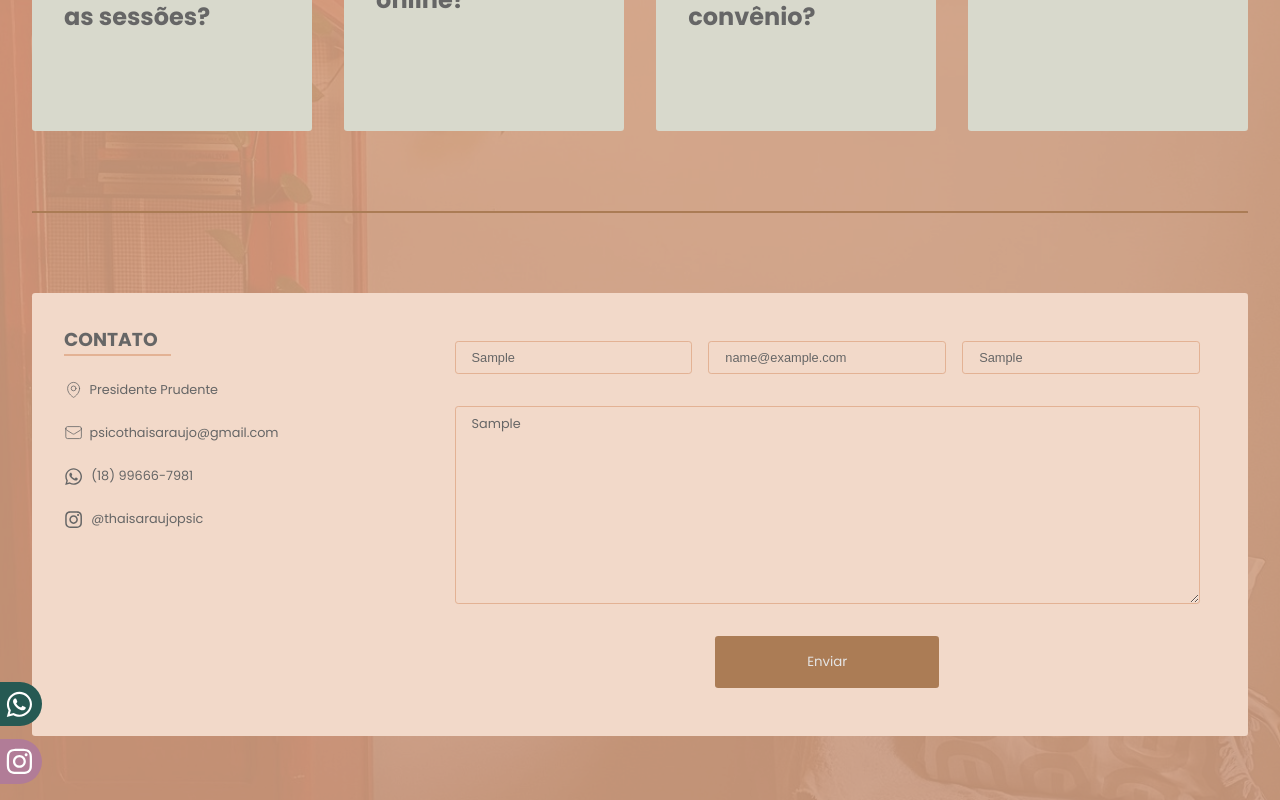
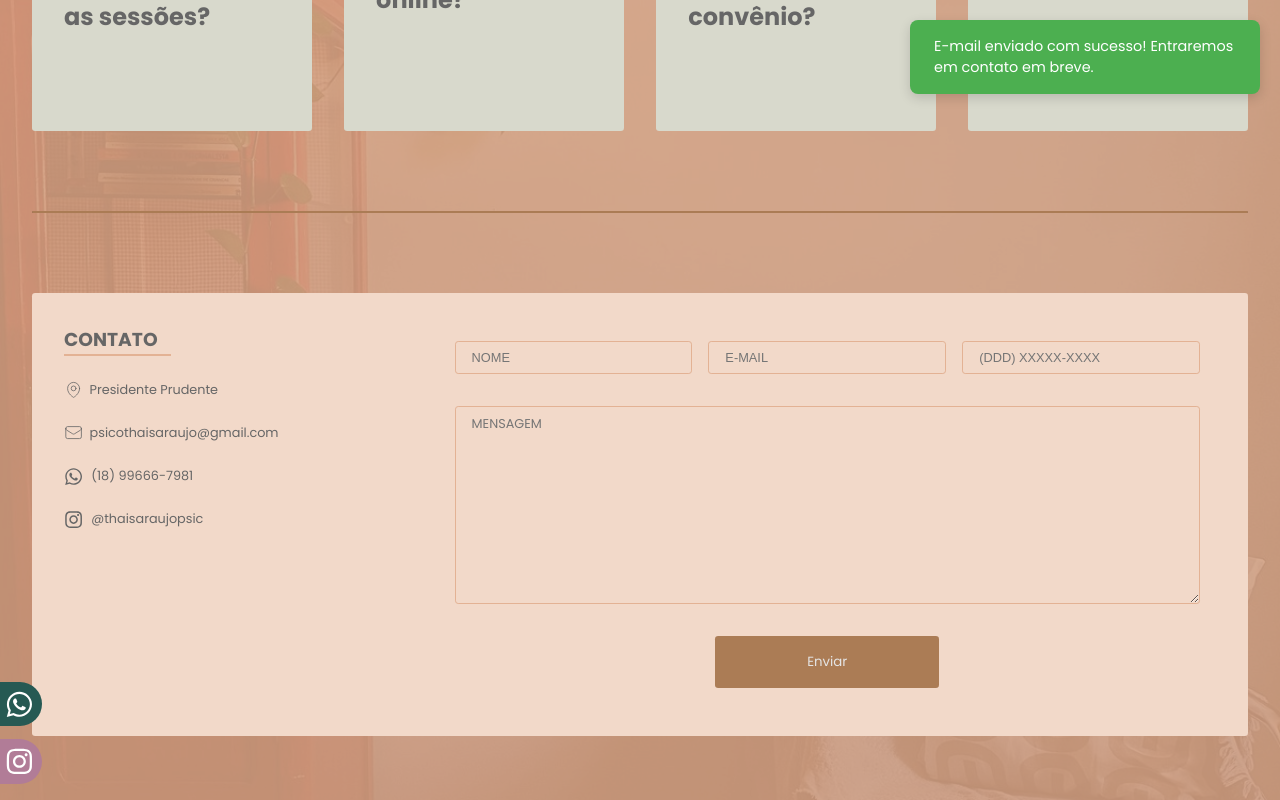
Before and after one commit to caueperuque/landing-page-psi, a React (Vite) app: page / in a window 1280 px wide. Both pictures are taken after typing "Sample", "name@example.com", "Sample", "Sample" into the empty fields and a click on the button "Enviar". Shown: the part 1845-2645 px from the top of the page. Built offline with nearby package versions, Linux system fonts and the light colour scheme.

Commit message:
feat: melhorias no componente de contato com validação de formulário e notificação de envio

```diff
--- a/src/components/Contact/index.tsx
+++ b/src/components/Contact/index.tsx
@@ -1,28 +1,29 @@
-import { zodResolver } from "@hookform/resolvers/zod";
-import { useForm } from "react-hook-form";
-import * as emailjs from "emailjs-com";
-import { z } from "zod";
-import { MapPinIcon, EnvelopeIcon } from "@heroicons/react/24/outline";
+import * as emailjs from 'emailjs-com';
+import { useState } from 'react';
+import { useForm } from 'react-hook-form';
+import { FaInstagram, FaSpinner, FaWhatsapp } from 'react-icons/fa';
+import { z } from 'zod';
+import { EnvelopeIcon, MapPinIcon } from '@heroicons/react/24/outline';
+import { zodResolver } from '@hookform/resolvers/zod';
 import {
-  Button,
-  ContactContentComponent,
-  ContactLayoutComponent,
-  DataContactComponent,
-  DataContactContentComponent,
-  Divisor,
-  FieldsComponent,
-  FormComponent,
-  InputComponent,
-  TextAreaComponent,
-  TitleComponent,
-} from "./styles";
-import { FaInstagram, FaWhatsapp } from "react-icons/fa";
+    Button, ContactContentComponent, ContactLayoutComponent, DataContactComponent,
+    DataContactContentComponent, Divisor, FieldsComponent, FormComponent, InputComponent,
+    NotificacaoComponent, TextAreaComponent, TitleComponent
+} from './styles';
+
 export const Contact = () => {
+  const [valorTelefone, setValorTelefone] = useState('');
+  const [estaEnviando, setEstaEnviando] = useState(false);
+  const [notificacao, setNotificacao] = useState<{
+    tipo: 'sucesso' | 'erro' | null;
+    mensagem: string;
+  }>({ tipo: null, mensagem: '' });
+
   const mailSchema = z.object({
-    name: z.string(),
-    mail: z.string(),
-    text: z.string(),
-    phone: z.string(),
+    name: z.string({required_error: "Nome é obrigatório"}),
+    mail: z.string({required_error: "E-mail é obrigatório"}),
+    text: z.string({required_error: "Mensagem é obrigatória"}),
+    phone: z.string({required_error: "Telefone é obrigatório"}),
   });
 
   type MailForm = z.infer<typeof mailSchema>;
@@ -30,12 +31,43 @@ export const Contact = () => {
   const {
     register,
     handleSubmit,
+    setValue,
     // formState: { errors },
   } = useForm<MailForm>({
     resolver: zodResolver(mailSchema),
   });
 
+  const aplicarMascaraTelefone = (valor: string) => {
+    // Remove todos os caracteres não numéricos
+    const numeros = valor.replace(/\D/g, '');
+
+    // Se não há números, retorna vazio
+    if (!numeros) return '';
+
+    // Aplica a máscara baseada na quantidade de dígitos
+    if (numeros.length <= 2) {
+      return `(${numeros}`;
+    } else if (numeros.length <= 6) {
+      return `(${numeros.slice(0, 2)}) ${numeros.slice(2)}`;
+    } else if (numeros.length <= 10) {
+      // Telefone fixo: (DD) XXXX-XXXX
+      return `(${numeros.slice(0, 2)}) ${numeros.slice(2, 6)}-${numeros.slice(6)}`;
+    } else {
+      // Celular: (DD) XXXXX-XXXX
+      return `(${numeros.slice(0, 2)}) ${numeros.slice(2, 7)}-${numeros.slice(7, 11)}`;
+    }
+  };
+
+  const handleTelefoneChange = (event: React.ChangeEvent<HTMLInputElement>) => {
+    const valorFormatado = aplicarMascaraTelefone(event.target.value);
+    setValorTelefone(valorFormatado);
+    setValue('phone', valorFormatado);
+  };
+
   const onSubmit = async (data: MailForm) => {
+    setEstaEnviando(true);
+    setNotificacao({ tipo: null, mensagem: '' });
+
     try {
       const templateParams = {
         name: data.name,
@@ -48,21 +80,49 @@ export const Contact = () => {
       };
 
       await emailjs.send(
-        "service_a4c9obg", // Substitua pelo seu Service ID
-        "template_gkjbrg2", // Substitua pelo seu Template ID
+        "service_yod2jvh", // Substitua pelo seu Service ID
+        "template_a1y7c03", // Substitua pelo seu Template ID
         templateParams,
-        "mDVUAYqSNNVEKZwqg" // Substitua pelo seu User ID
+        "a8oZ6v9cQubnxrWFh" // Substitua pelo seu User ID
       );
 
-      alert("E-mail enviado com sucesso!");
+      setNotificacao({
+        tipo: 'sucesso',
+        mensagem: 'E-mail enviado com sucesso! Entraremos em contato em breve.'
+      });
+
+      // Limpa o formulário após envio bem-sucedido
+      setValorTelefone('');
+      setValue('name', '');
+      setValue('mail', '');
+      setValue('phone', '');
+      setValue('text', '');
+
     } catch (error) {
       console.error("Erro ao enviar e-mail:", error);
-      alert("Ocorreu um erro ao enviar o e-mail. Tente novamente mais tarde.");
+      setNotificacao({
+        tipo: 'erro',
+        mensagem: 'Ocorreu um erro ao enviar o e-mail. Tente novamente mais tarde.'
+      });
+    } finally {
+      setEstaEnviando(false);
+
+      // Remove a notificação após 5 segundos
+      setTimeout(() => {
+        setNotificacao({ tipo: null, mensagem: '' });
+      }, 5000);
     }
   };
   return (
-    <ContactLayoutComponent>
-      <ContactContentComponent>
+    <>
+      {notificacao.tipo && (
+        <NotificacaoComponent tipo={notificacao.tipo}>
+          {notificacao.mensagem}
+        </NotificacaoComponent>
+      )}
+
+      <ContactLayoutComponent>
+        <ContactContentComponent>
         <div>
           <TitleComponent>
             <h3>CONTATO</h3>
@@ -109,7 +169,10 @@ export const Contact = () => {
             <InputComponent {...register("mail")} placeholder="E-MAIL" />
             <InputComponent
               {...register("phone")}
+              value={valorTelefone}
+              onChange={handleTelefoneChange}
               placeholder="(DDD) XXXXX-XXXX"
+              maxLength={15}
             />
           </FieldsComponent>
           <TextAreaComponent
@@ -117,11 +180,25 @@ export const Contact = () => {
             rows={10}
             placeholder="MENSAGEM"
           />
-          <div style={{ textAlign: 'center' }}>
-            <Button type="submit">Enviar</Button>
+          <div style={{ textAlign: 'center', display: 'flex', justifyContent: 'center' }}>
+            <Button type="submit" disabled={estaEnviando}>
+              {estaEnviando ? (
+                <>
+                  <FaSpinner style={{
+                    fontSize: '0.9rem',
+                    marginRight: '0.5rem',
+                    animation: 'spin 1s linear infinite'
+                  }} />
+                  Enviando...
+                </>
+              ) : (
+                'Enviar'
+              )}
+            </Button>
           </div>
         </FormComponent>
-      </ContactContentComponent>
-    </ContactLayoutComponent>
+        </ContactContentComponent>
+      </ContactLayoutComponent>
+    </>
   );
 };
--- a/src/components/Contact/styles.ts
+++ b/src/components/Contact/styles.ts
@@ -1,4 +1,4 @@
-import { styled } from "styled-components";
+import { styled } from 'styled-components';
 
 export const ContactLayoutComponent = styled.div`
   /* padding: 1rem; */
@@ -115,6 +115,7 @@ export const TextAreaComponent = styled.textarea`
 `;
 
 export const Button = styled.button`
+  cursor: pointer;
   background-color: ${(props) => props.theme["beige-600"]};
   padding: 1rem;
   border: none;
@@ -122,7 +123,62 @@ export const Button = styled.button`
   color: ${(props) => props.theme["gray-300"]};
   font-family: "Poppins";
   width: 100%;
+  display: flex;
+  align-items: center;
+  justify-content: center;
+  transition: all 0.3s ease;
+
+  &:disabled {
+    opacity: 0.7;
+    cursor: not-allowed;
+  }
+
+  &:not(:disabled):hover {
+    background-color: ${(props) => props.theme["beige-700"] || "#8B7355"};
+  }
+
   @media (min-width: 720px) {
     width: 30%;
   }
+
+  @keyframes spin {
+    0% { transform: rotate(0deg); }
+    100% { transform: rotate(360deg); }
+  }
 `;
+
+export const NotificacaoComponent = styled.div<{ tipo: 'sucesso' | 'erro' }>`
+  position: fixed;
+  top: 20px;
+  right: 20px;
+  background-color: ${(props) =>
+    props.tipo === 'sucesso' ? '#4CAF50' : '#f44336'
+  };
+  color: white;
+  padding: 1rem 1.5rem;
+  border-radius: 0.5rem;
+  box-shadow: 0 4px 12px rgba(0, 0, 0, 0.15);
+  font-family: "Poppins";
+  font-size: 0.9rem;
+  max-width: 350px;
+  z-index: 9999;
+  animation: slideIn 0.3s ease-out;
+
+  @keyframes slideIn {
+    from {
+      transform: translateX(100%);
+      opacity: 0;
+    }
+    to {
+      transform: translateX(0);
+      opacity: 1;
+    }
+  }
+
+  @media (max-width: 720px) {
+    top: 10px;
+    right: 10px;
+    left: 10px;
+    max-width: none;
+  }
+`;
```
